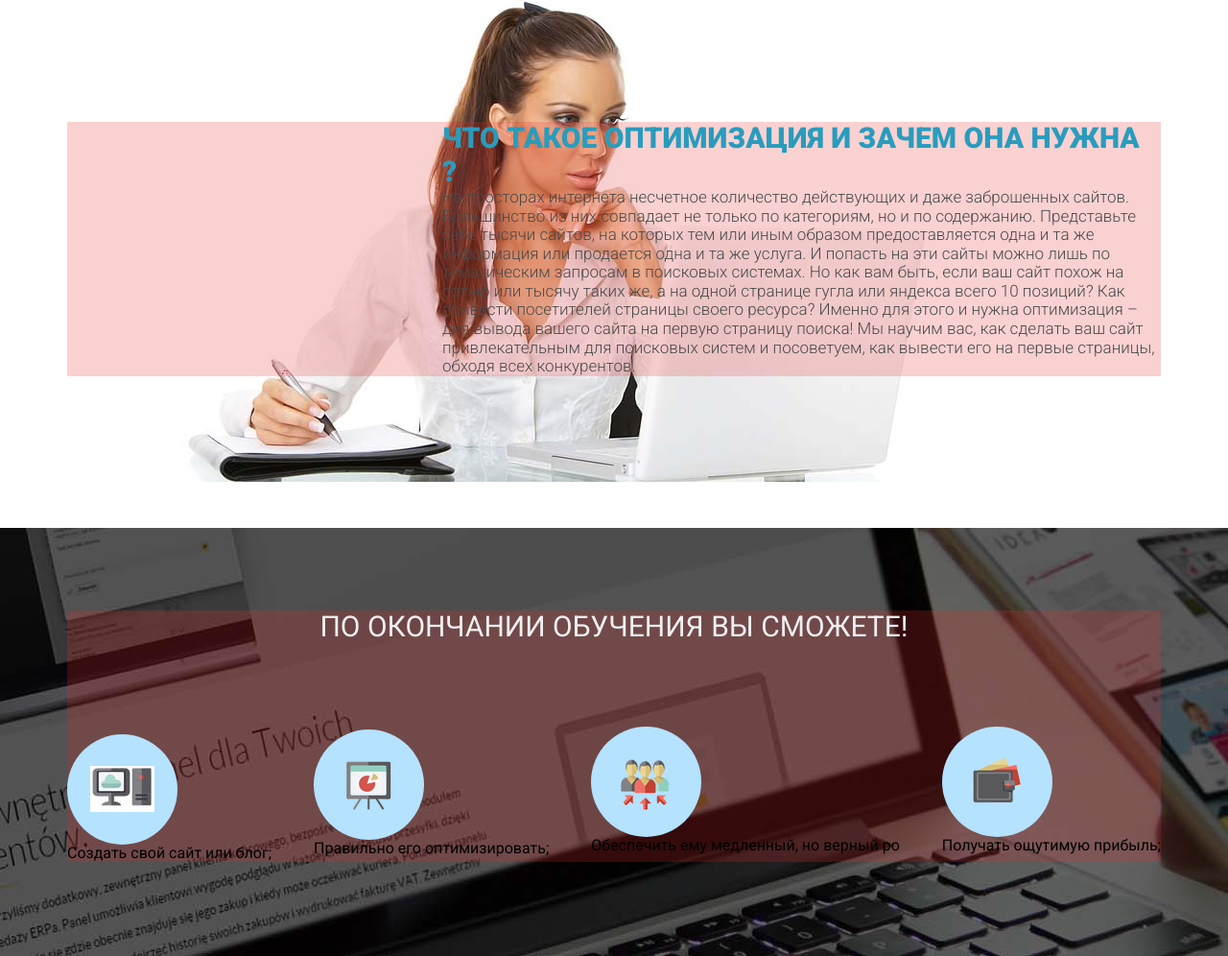
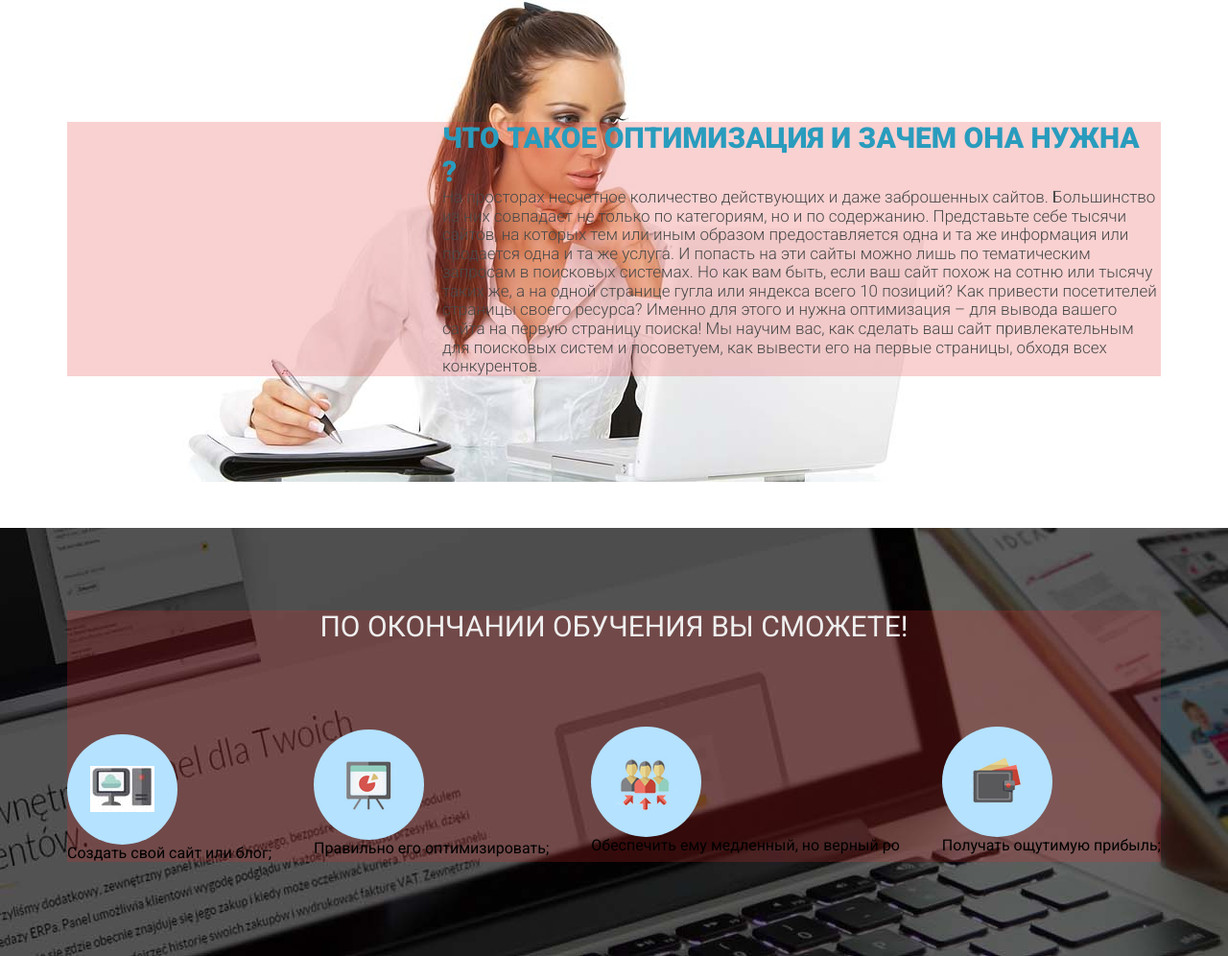
Before and after one commit to Roman2444/progect, a plain HTML site: page src/index.html in a window 1280 px wide. Shown: the part 1413-2409 px from the top of the page at 96% size. Drawn offline with nearby package versions, Linux system fonts and the light colour scheme.

Commit message:
delited text

```diff
--- a/src/index.html
+++ b/src/index.html
@@ -81,7 +81,7 @@
     <section class="page-3">
         <div class="container">
             <h3 class="page-3_header">  Что такое оптимизация и зачем она нужна ?</h3>
-            <div class="page-3_text">На просторах интернета несчетное количество действующих и даже заброшенных сайтов. Большинство из них совпадает не только по категориям, но и по содержанию.
+            <div class="page-3_text">На просторах  несчетное количество действующих и даже заброшенных сайтов. Большинство из них совпадает не только по категориям, но и по содержанию.
                 Представьте себе тысячи сайтов, на которых тем или иным образом предоставляется одна и та же информация или продается одна и та же услуга. И попасть на эти сайты можно лишь по тематическим запросам в поисковых системах.
                 Но как вам быть, если ваш сайт похож на сотню или тысячу таких же, а на одной странице гугла или яндекса всего 10 позиций? Как привести посетителей страницы своего ресурса? Именно для этого и нужна оптимизация – для вывода вашего сайта на первую страницу поиска!
                 Мы научим вас, как сделать ваш сайт привлекательным для поисковых систем и посоветуем, как вывести его на первые страницы, обходя всех конкурентов.
```
Also changed, not shown: 1 other file.
